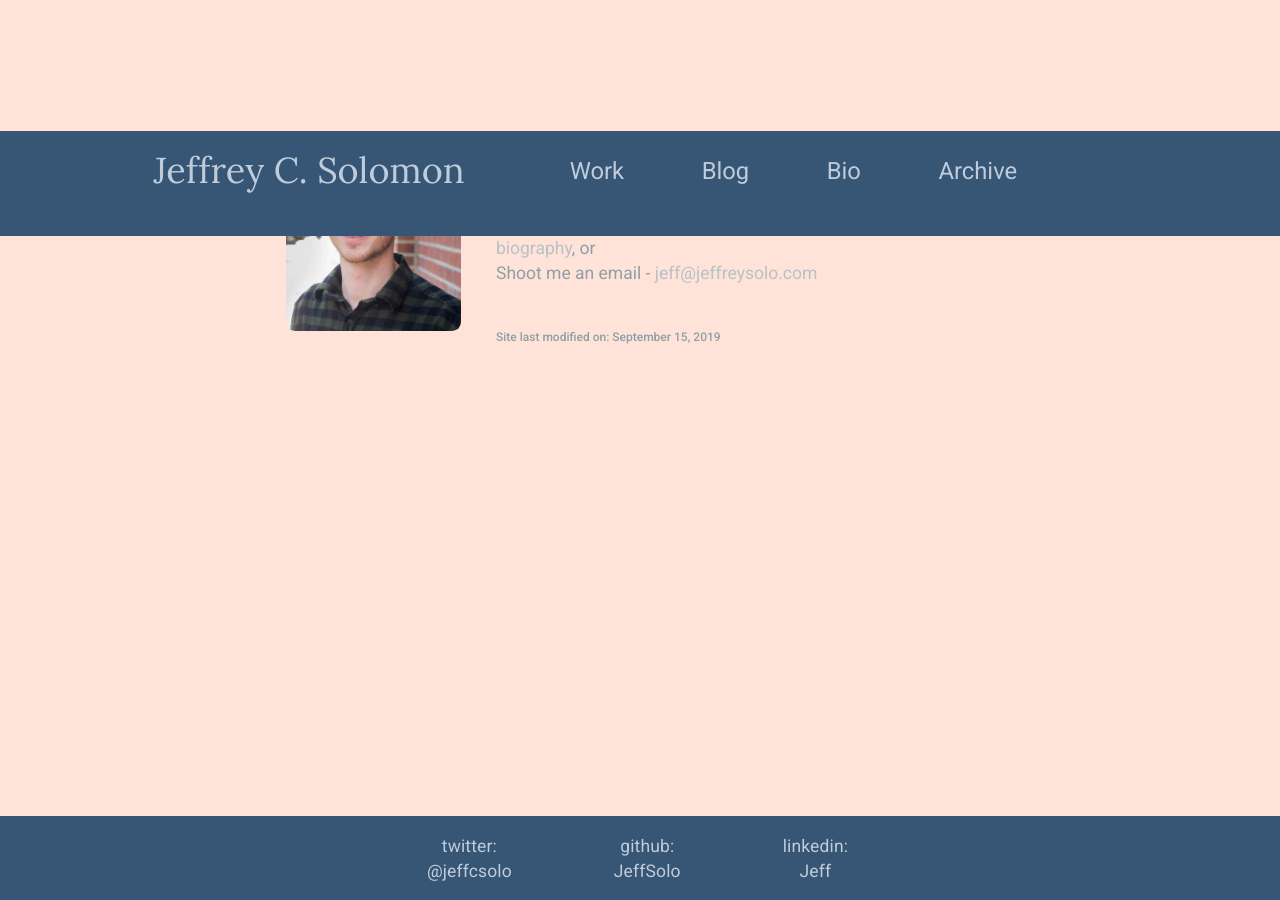
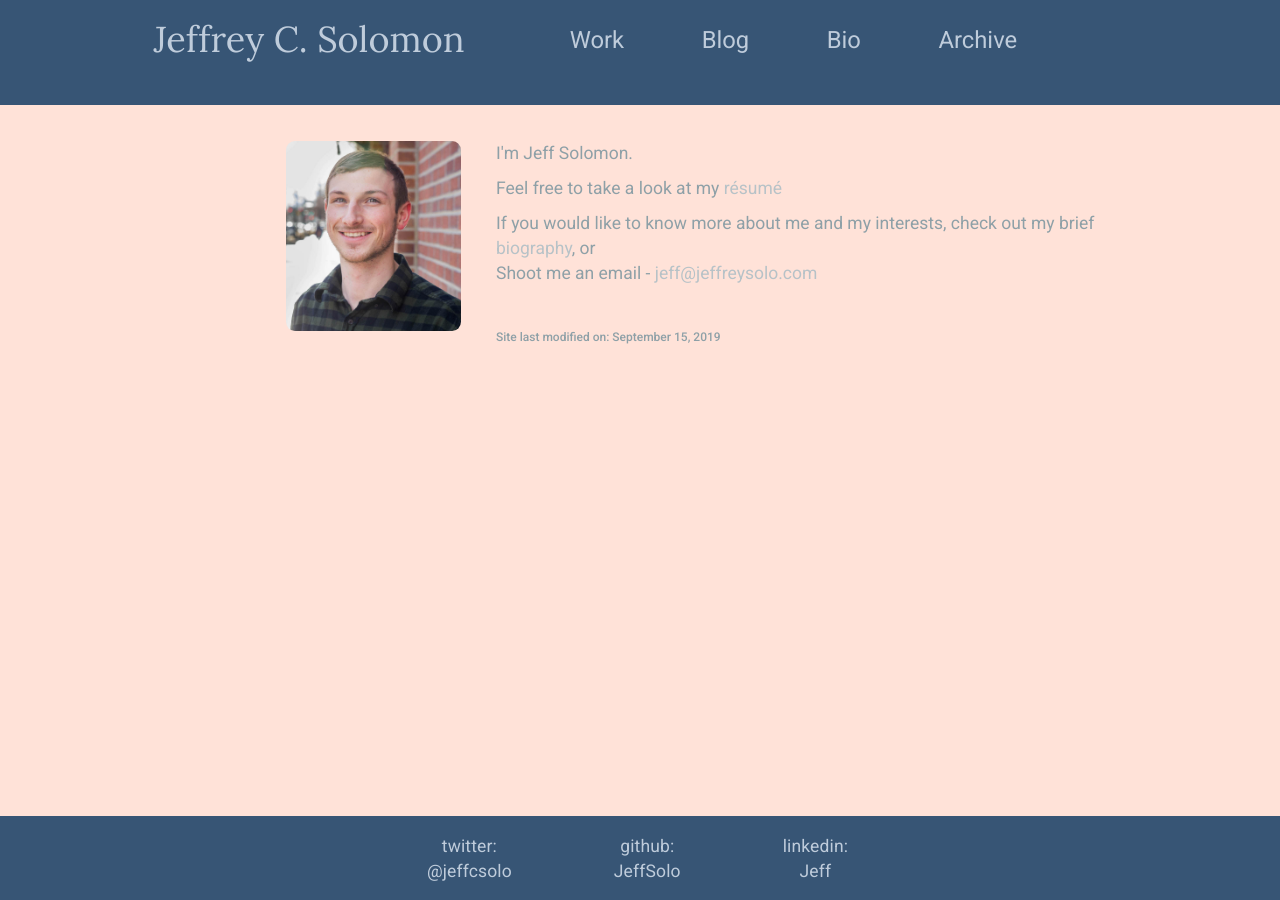
Before and after one commit to JeffSolo/jeffsolo.github.com, a Jekyll site: the page built from index.html, in a window 1280 px wide. Built offline with Jekyll 4.4.1, drawn with Linux system fonts in a browser that asks for light colours; nearby versions of some CDN libraries.

Commit message:
chrome suddenly broke, change margin to padding and it works

```diff
--- a/assets/css/style.css
+++ b/assets/css/style.css
@@ -43,7 +43,7 @@
 .main{
   margin-left: 5%;
   margin-right: 5%;
-  margin-top: var(--header-height);
+  padding-top: var(--header-height);
   font-size: 1.25em;
 }
 
```
